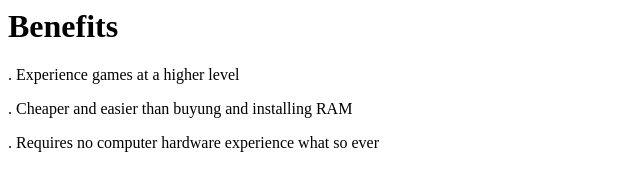
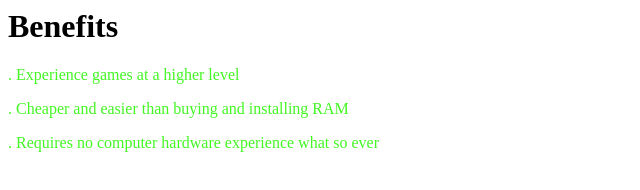
Before and after one commit to Legalconch/Compsci-Project, a plain HTML site: page index.html in a window 1280 px wide. Shown: the whole page, without its empty margins (0-640 px from the left). Drawn offline with Linux system fonts and the light colour scheme.

Commit message:
Update index.html

```diff
--- a/index.html
+++ b/index.html
@@ -4,8 +4,8 @@
 </head>
 <body>
    <h1> Benefits </h1>
-  <p> . Experience games at a higher level </p>
-  <p> . Cheaper and easier than buyung and installing RAM </p>
+  <p><font size= "3" color= "42F722">. Experience games at a higher level </p>
+  <p> . Cheaper and easier than buying and installing RAM </p>
   <p> . Requires no computer hardware experience what so ever </p>
 </body>
 </html>
```
